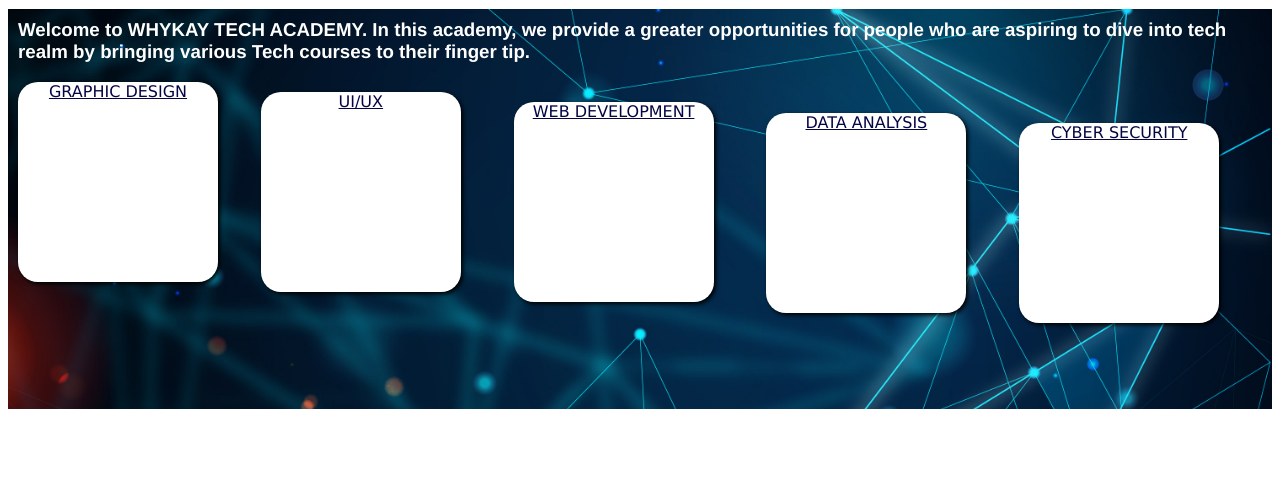
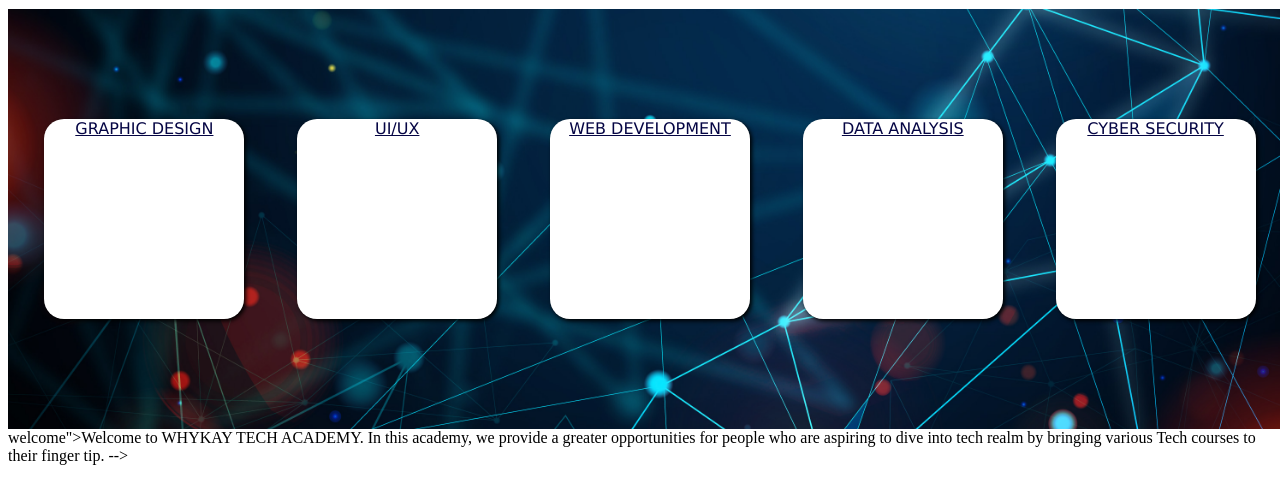
Before and after one commit to adeyinka-peter/firstwebdevpush, a plain HTML site: page mainpage.html in a window 1280 px wide. Shown: the part 62-566 px from the top of the page. Drawn offline with Linux system fonts and the light colour scheme.

Commit message:
new commit

```diff
--- a/mainpage.html
+++ b/mainpage.html
@@ -16,81 +16,94 @@
 
         .container {
             height: 400px;
-            width: auto;
+            width: 100%;
             background-image: url(./2927262.jpg);
             background-size: cover;
             margin-top: -10px;
+            padding: 10px;
+            background-position: center;
+            display: flex;
+            justify-content: space-around;
+            align-items: center;
+            flex-wrap: wrap;
+
         }
-        #welcome{
+
+        /* #welcome{
             color: white;
             font-family: 'Franklin Gothic Medium', 'Arial Narrow', Arial, sans-serif;
             padding-top: 10px;
             padding-left: 10px;
 
-        }
-        #box1{
+        } */
+
+        #box1 {
             background-color: white;
             height: 200px;
             width: 200px;
             border-radius: 20px;
-            margin-left: 10px;
+            /* margin-left: 10px; */
             box-shadow: 2px 2px 4px black;
             text-align: center;
             font-family: Verdana, Geneva, Tahoma, sans-serif;
             color: #050544;
             text-decoration: underline;
         }
-        #box2{
+
+        #box2 {
             background-color: white;
             height: 200px;
             width: 200px;
             border-radius: 20px;
-            margin-left: 10px;
+            /* margin-left: 10px; */
             box-shadow: 2px 2px 4px black;
-            margin-top: -15%;
-            margin-left: 20%;
+            /* margin-top: -15%; */
+            /* margin-left: 20%; */
             text-align: center;
             font-family: Verdana, Geneva, Tahoma, sans-serif;
             color: #050544;
             text-decoration: underline;
         }
-        #box3{
+
+        #box3 {
             background-color: white;
             height: 200px;
             width: 200px;
             border-radius: 20px;
-            margin-left: 10px;
+            /* margin-left: 10px; */
             box-shadow: 2px 2px 4px black;
-            margin-top: -15%;
-            margin-left: 40%;
+            /* margin-top: -15%; */
+            /* margin-left: 40%; */
             text-align: center;
             font-family: Verdana, Geneva, Tahoma, sans-serif;
             color: #050544;
             text-decoration: underline;
         }
-        #box4{
+
+        #box4 {
             background-color: white;
             height: 200px;
             width: 200px;
             border-radius: 20px;
-            margin-left: 10px;
+            /* margin-left: 10px; */
             box-shadow: 2px 2px 4px black;
-            margin-top: -15%;
-            margin-left: 60%;
+            /* margin-top: -15%; */
+            /* margin-left: 60%; */
             text-align: center;
             font-family: Verdana, Geneva, Tahoma, sans-serif;
             color: #050544;
             text-decoration: underline;
         }
-        #box5{
+
+        #box5 {
             background-color: white;
             height: 200px;
             width: 200px;
             border-radius: 20px;
-            margin-left: 10px;
+            /* margin-left: 10px; */
             box-shadow: 2px 2px 4px black;
-            margin-top: -15%;
-            margin-left: 80%;
+            /* margin-top: -15%; */
+            /* margin-left: 80%; */
             text-align: center;
             font-family: Verdana, Geneva, Tahoma, sans-serif;
             color: #050544;
@@ -105,13 +118,15 @@
     </header>
 
     <div class="container">
-        <h3 id="welcome">Welcome to WHYKAY TECH ACADEMY. In this academy, we provide a greater opportunities for people who are aspiring to dive into tech realm by bringing various Tech courses to their finger tip.</h3>
         <div id="box1">GRAPHIC DESIGN</div>
         <div id="box2">UI/UX </div>
         <div id="box3">WEB DEVELOPMENT</div>
         <div id="box4">DATA ANALYSIS</div>
         <div id="box5">CYBER SECURITY</div>
     </div>
+    welcome">Welcome to WHYKAY TECH ACADEMY. In this academy, we provide a greater opportunities for people who are
+    aspiring to dive into tech realm by bringing various Tech courses to their finger tip.</h3> -->
+
 </body>
 
 </html>
```
